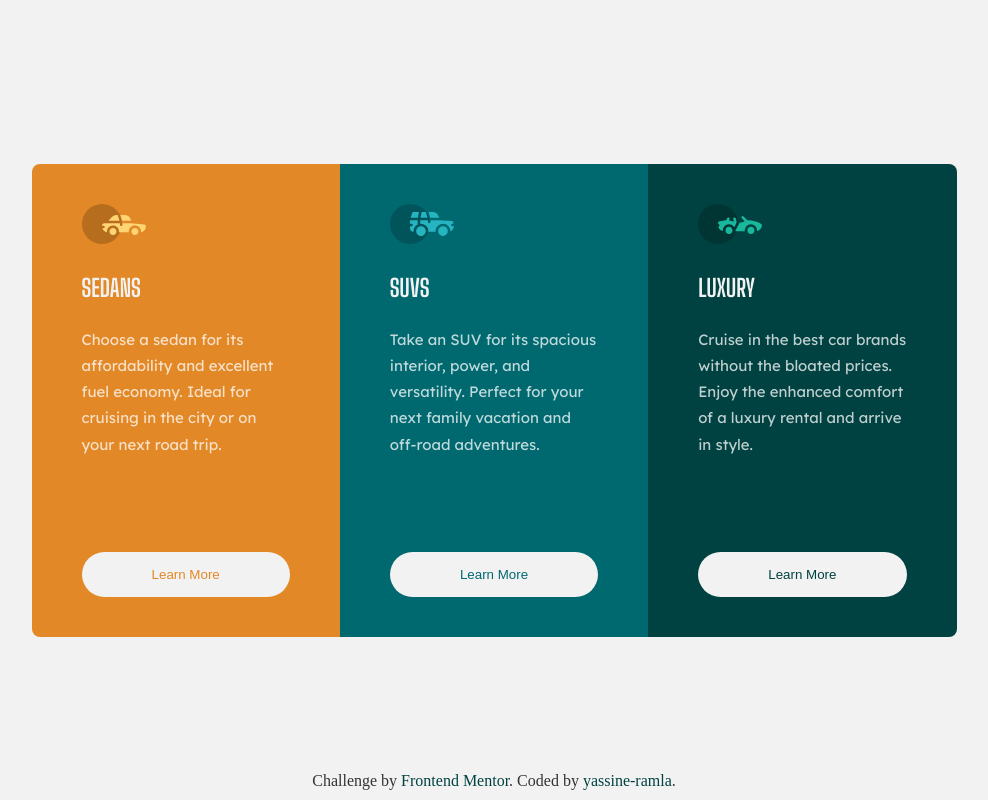
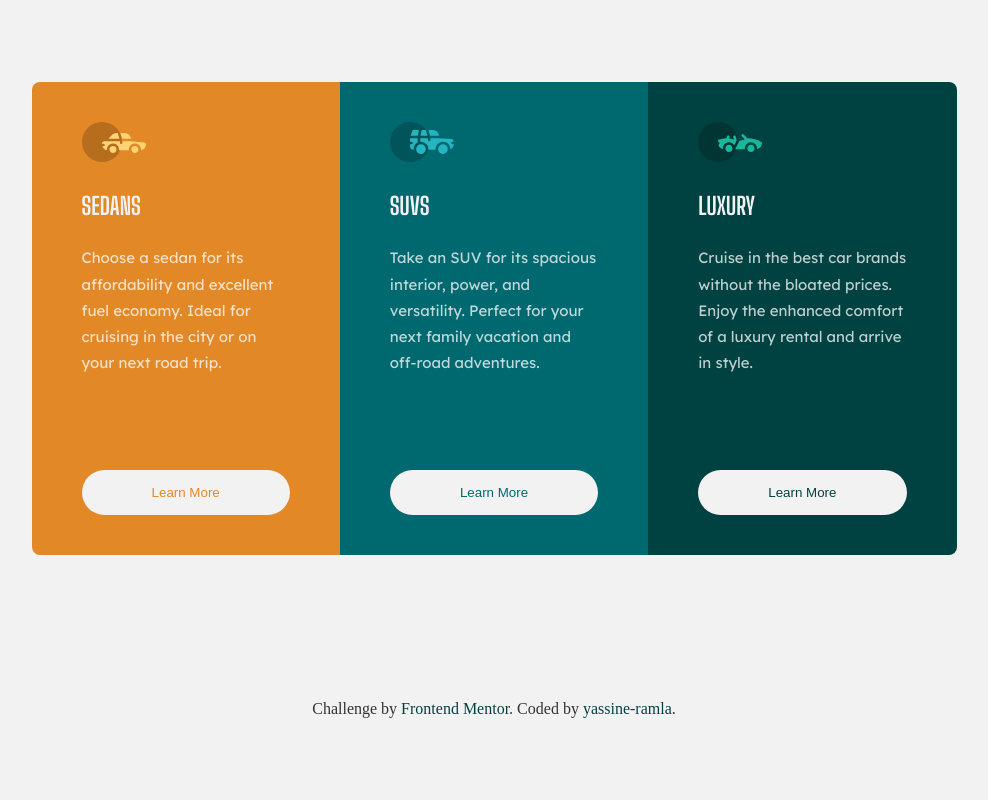
Before and after one commit to yassine-ramla/Frontend-Mentor---3-column-preview-card-component-solution, a plain HTML site: page index.html in a window 1280 px wide. Shown: the whole page, without its empty margins (146-1134 px from the left). Drawn offline with Linux system fonts and the light colour scheme.

Commit message:
fixing the footer position

```diff
--- a/style.css
+++ b/style.css
@@ -14,7 +14,7 @@
 
 body {
   width: 100vw;
-  height: fit-content;
+  min-height: 100svh;
   padding: 60px 5%;
   background-color: var(--primary);
   display: grid;
@@ -91,8 +91,7 @@ section>button:hover {
 
 footer {
   display: none;
-  position: absolute;
-  bottom: 10px;
+  margin-top: 20px;
   color: #333;
 }
 
@@ -108,7 +107,6 @@ footer a:hover {
 @media (min-width: 800px) {
   body {
     width: 100vw;
-    height: 100svh;
     padding: 20px;
   }
 
```
